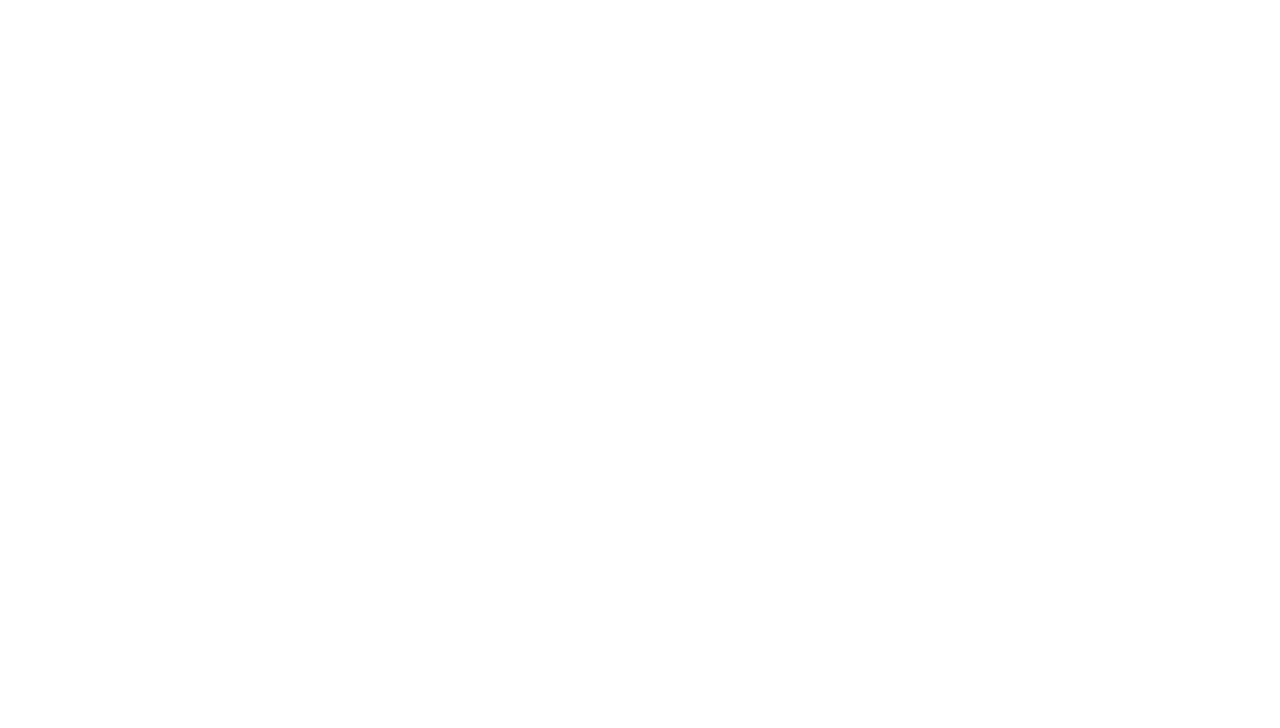
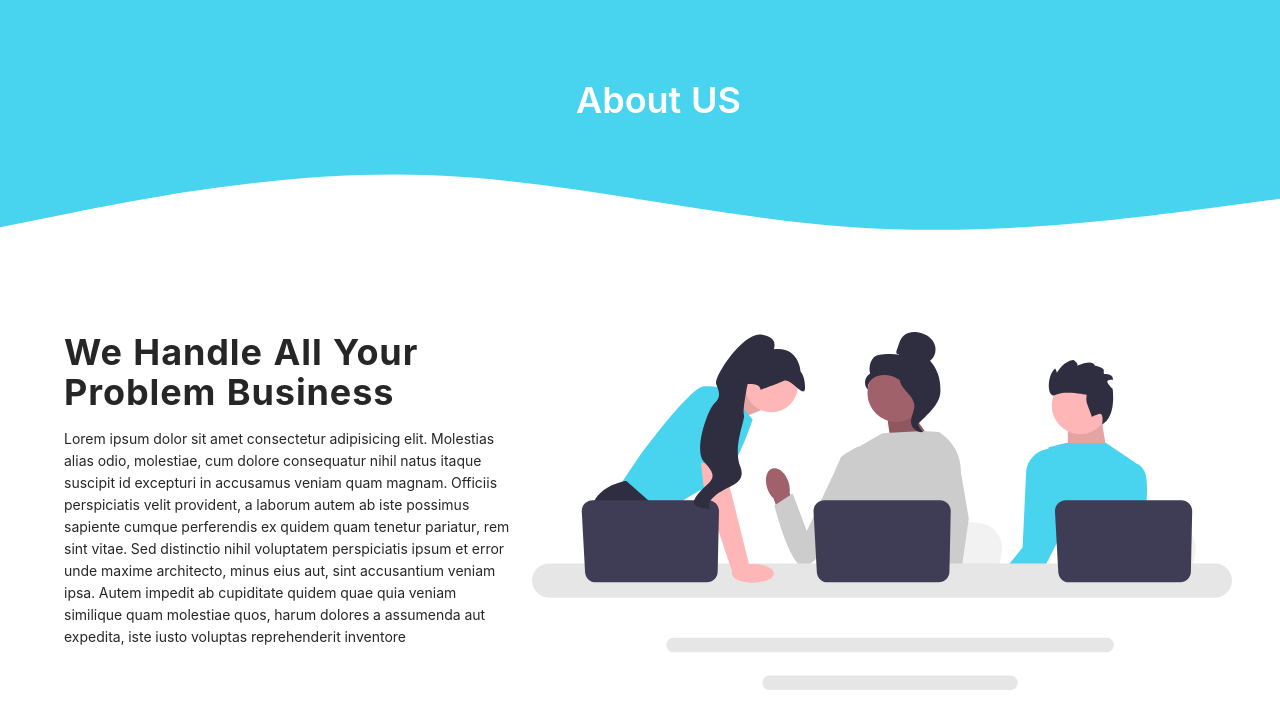
Before and after one commit to TeamHero6/knot-client, a React (Create React App) app: page /about in a window 1280 px wide. Before the commit this address had no page. Shown: the top 728 px of the page. Built offline with nearby package versions, Linux system fonts and the light colour scheme; the HTML template or start-up script is replaced by a standard one.

Commit message:
Added what we do compo for about page

```diff
--- a/src/App.js
+++ b/src/App.js
@@ -1,6 +1,7 @@
 import "antd/dist/antd.less";
 import { Route, Routes } from "react-router-dom";
 import "./App.css";
+import About from "./Components/Pages/About/About";
 import Login from "./Components/Pages/Authentications/Login/Login";
 import Signup from "./Components/Pages/Authentications/Signup/Signup";
 import Home from "./Components/Pages/Home/Home";
@@ -12,6 +13,7 @@ function App() {
                 <Route path="/" element={<Home />}></Route>
                 <Route path="/login" element={<Login />} />
                 <Route path="/signup" element={<Signup />} />
+                <Route path="/about" element={<About />} />
             </Routes>
         </div>
     );
--- /dev/null
+++ b/src/Components/Pages/About/About.js
@@ -0,0 +1,21 @@
+import React from "react";
+import topBG from "../../../Assets/images/wave.svg";
+import WhatWeDo from "./WhatWeDo";
+
+const About = () => {
+    return (
+        <div>
+            <header className="w-[100%]">
+                <img src={topBG} alt="relative" />
+                <div className="absolute top-[2%] md:top-[10%] left-[45%] ">
+                    <h2 className="text-xl md:text-4xl font-semibold text-white">
+                        About US
+                    </h2>
+                </div>
+            </header>
+            <WhatWeDo />
+        </div>
+    );
+};
+
+export default About;
--- /dev/null
+++ b/src/Components/Pages/About/WhatWeDo.js
@@ -0,0 +1,32 @@
+import React from "react";
+import handleBusiness from "../../../Assets/images/undraw_engineering_team_re_fvat.svg";
+
+const WhatWeDo = () => {
+    return (
+        <section className="flex justify-center align-center w-full h-auto md:px-8 lg:px-12 mt-12">
+            <div className="text-left w-1/2 px-4">
+                <h2 className="text-4xl font-bold tracking-wide mb-4">
+                    We Handle All Your Problem Business
+                </h2>
+                <p>
+                    Lorem ipsum dolor sit amet consectetur adipisicing elit.
+                    Molestias alias odio, molestiae, cum dolore consequatur
+                    nihil natus itaque suscipit id excepturi in accusamus veniam
+                    quam magnam. Officiis perspiciatis velit provident, a
+                    laborum autem ab iste possimus sapiente cumque perferendis
+                    ex quidem quam tenetur pariatur, rem sint vitae. Sed
+                    distinctio nihil voluptatem perspiciatis ipsum et error unde
+                    maxime architecto, minus eius aut, sint accusantium veniam
+                    ipsa. Autem impedit ab cupiditate quidem quae quia veniam
+                    similique quam molestiae quos, harum dolores a assumenda aut
+                    expedita, iste iusto voluptas reprehenderit inventore
+                </p>
+            </div>
+            <div className="">
+                <img src={handleBusiness} className="w-full" alt="" />
+            </div>
+        </section>
+    );
+};
+
+export default WhatWeDo;
--- a/src/Components/Shared/Footer/Footer.js
+++ b/src/Components/Shared/Footer/Footer.js
@@ -33,7 +33,7 @@ const Footer = () => {
                     <div className="link">
                         <ul>
                             <li>
-                                <Link to="/">About us</Link> <br />
+                                <Link to="about">About us</Link> <br />
                                 <Link to="/">Blog</Link> <br />
                                 <Link to="/">FAQ</Link> <br />
                                 <Link to="/">Payment Method</Link>
```
Also changed, not shown: src/Assets/images/undraw_engineering_team_re_fvat.svg (added), src/Assets/images/wave.svg (added).
